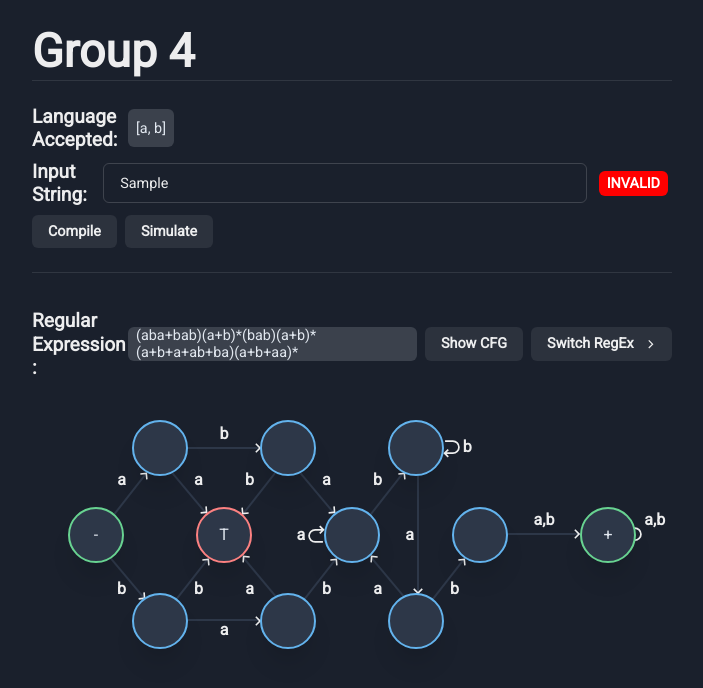
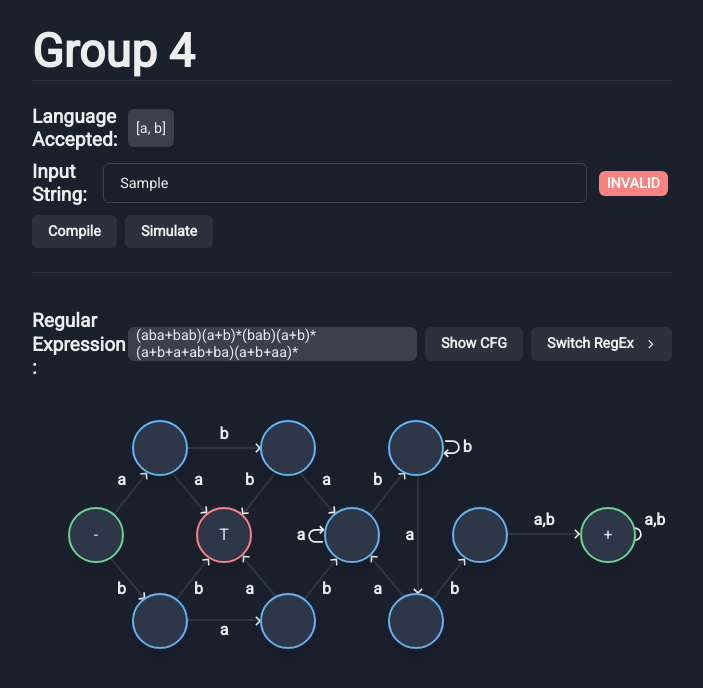
Before and after one commit to Kaezie/AutomataDFA, a Next.js app: page / in a window 1280 px wide. Both pictures are taken after typing "Sample" into the empty fields and a click on the button "Compile". Shown: the top 688 px of the page, without its empty margins (288-991 px from the left). Built offline with nearby package versions, Linux system fonts and the light colour scheme.

Commit message:
color fix

```diff
--- a/components/components/TopSection.js
+++ b/components/components/TopSection.js
@@ -71,8 +71,8 @@ const LeftBox = ({
                   <Button
                     variant="data"
                     bg={
-                      data.result == "Valid" ?'green':
-                      data.result == "Invalid" && 'red'
+                      data.result == "Valid" ?'green.300':
+                      data.result == "Invalid" && 'red.300'
                     }
                   >
                     {data.result}
```
